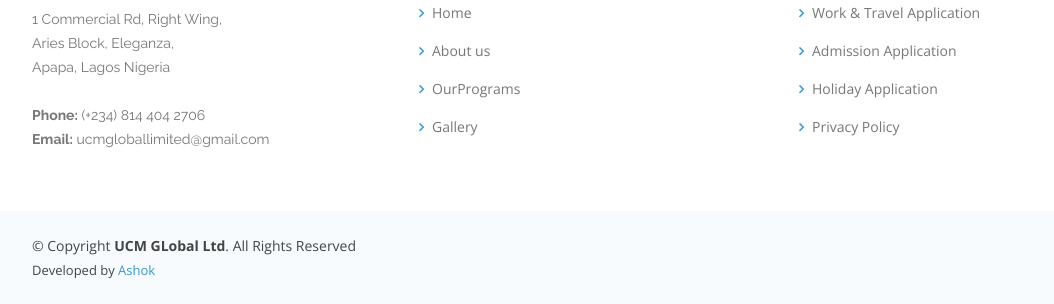
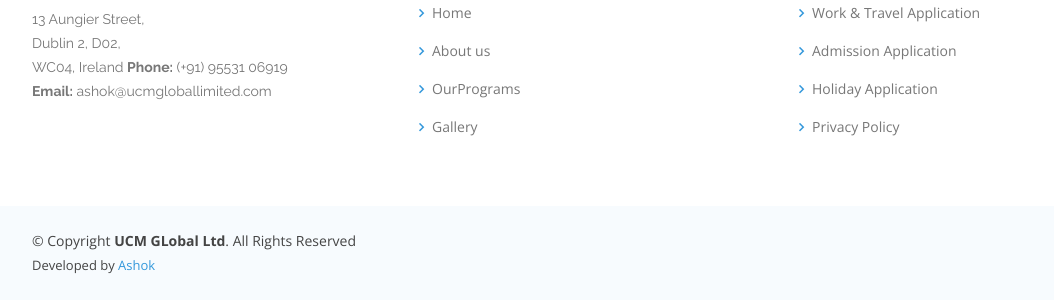
Before and after one commit to asknlr/ucm, a plain HTML site: page index.html in a window 1280 px wide. Shown: the part 3501-3805 px from the top of the page, without its empty margins (50-1104 px from the left). Drawn offline with nearby package versions, Linux system fonts and the light colour scheme.

Commit message:
updated index.html

```diff
--- a/index.html
+++ b/index.html
@@ -430,11 +430,12 @@
           <div class="col-lg-4 col-md-6 footer-contact">
             <h3>UCM Global</h3>
             <p>
-              1 Commercial Rd, Right Wing,
-              <br>Aries Block, Eleganza,
-              <br>Apapa, Lagos Nigeria <br><br>
-              <strong>Phone:</strong> (+234) 814 404 2706<br>
-              <strong>Email:</strong> ucmgloballimited@gmail.com<br>
+              13 Aungier Street,
+              <br>Dublin 2, D02,
+              <br>WC04, Ireland
+
+              <strong>Phone:</strong> (+91) 95531 06919<br>
+              <strong>Email:</strong> ashok@ucmgloballimited.com<br>
             </p>
           </div>
 
```
